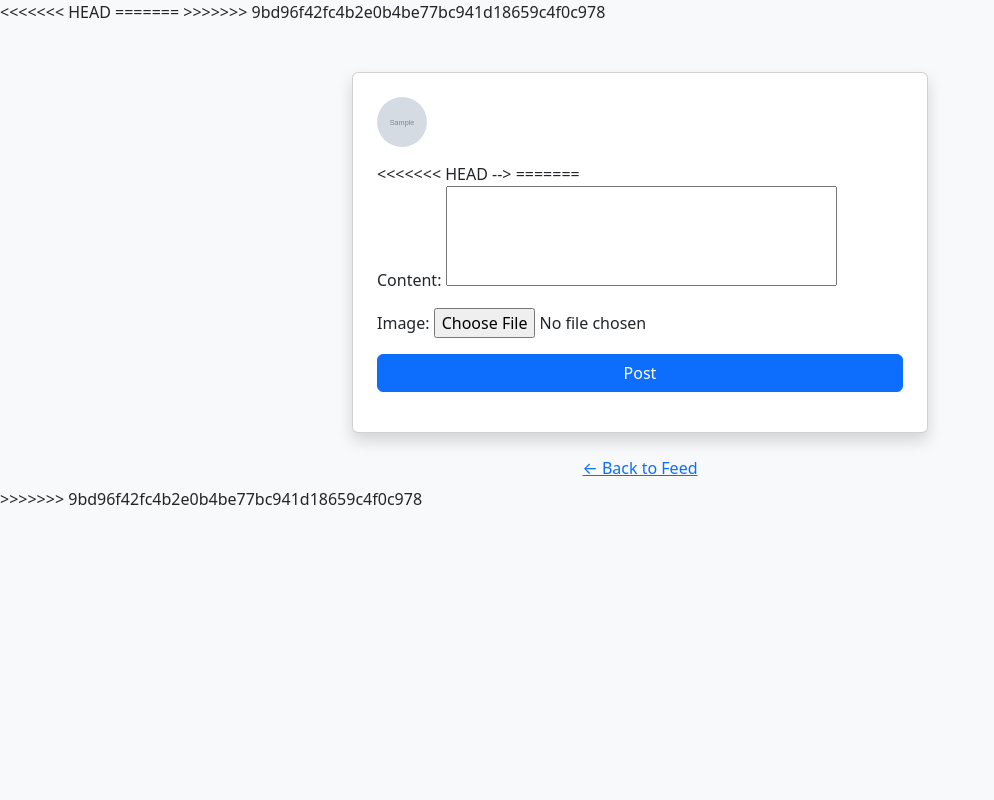
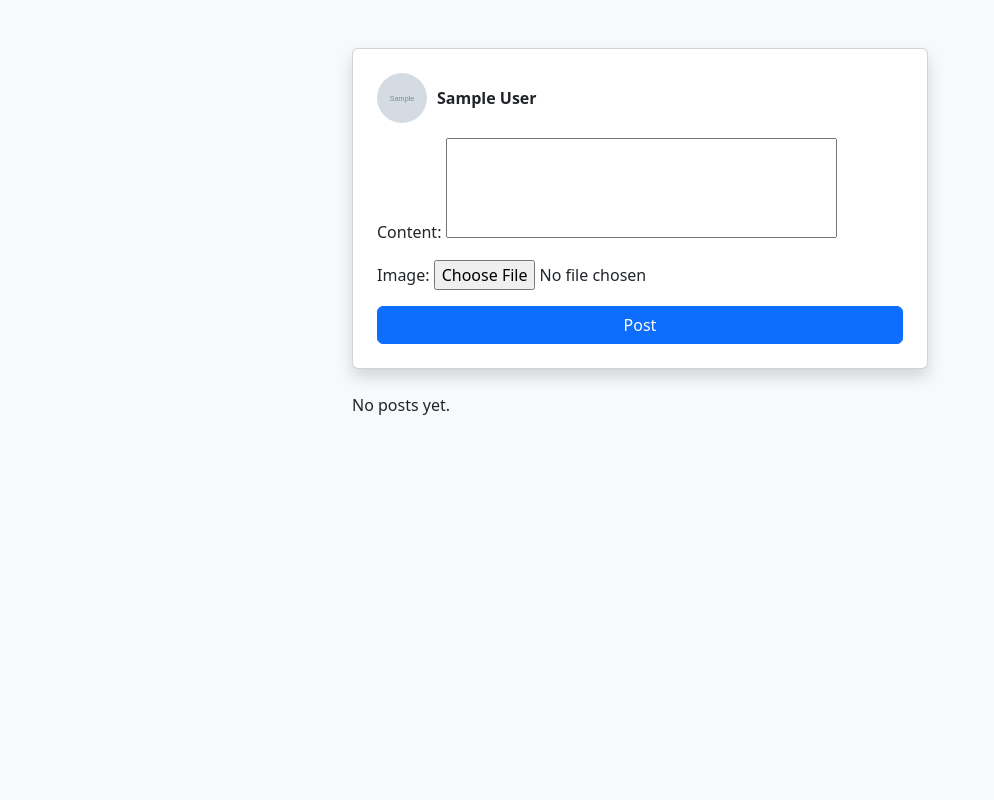
Before and after one commit to saritapatidar/saritafb, a Django app: page /post/ in a window 1280 px wide. Shown: the whole page, without its empty margins (0-994 px from the left). Run offline with Django 4.2, Linux system fonts and the light colour scheme; a user stored in the database is signed in; tables that the repository leaves empty hold one stand-in row (values such as "Sample post"); grey boxes marked "Sample" are stand-in pictures.

Commit message:
Update post.html

```diff
--- a/facebookclone/apps/fb/templates/post.html
+++ b/facebookclone/apps/fb/templates/post.html
@@ -1,8 +1,4 @@
-<<<<<<< HEAD
-
-=======
 {% load static %}
->>>>>>> 9bd96f42fc4b2e0b4be77bc941d18659c4f0c978
 <!DOCTYPE html>
 <html>
 <head>
@@ -35,27 +31,19 @@
     </style>
 </head>
 <body class="bg-light">
+
 <div class="container mt-5 post-card">
-        <div class="card shadow p-4">
+    <div class="card shadow p-4 mb-4">
         <div class="post-header">
             {% if request.user.userprofile.profile_picture %}
                 <img src="{{ request.user.userprofile.profile_picture.url }}" alt="Profile Pic">
             {% else %}
                 <img src="{% static 'default_profile.png' %}" alt="Default Pic">
             {% endif %}
-                <strong>{{ request.user.Firstname }} {{ request.user.Surname }}</strong>
+            <strong>{{ request.user.firstname }} {{ request.user.lastname }}</strong>
         </div>
 
-<<<<<<< HEAD
-    <!-- Option 1: Bootstrap Bundle with Popper -->
-    <script
-      src="https://cdn.jsdelivr.net/npm/bootstrap@5.0.0-beta3/dist/js/bootstrap.bundle.min.js"
-      integrity="sha384-JEW9xMcG8R+pH31jmWH6WWP0WintQrMb4s7ZOdauHnUtxwoG2vI5DkLtS3qm9Ekf"
-      crossorigin="anonymous"
-    ></script>
-    -->
-  </body>
-=======
+        <!-- Post creation form -->
         <form method="POST" enctype="multipart/form-data">
             {% csrf_token %}
             <div class="form-group mb-3">
@@ -72,8 +60,26 @@
         </form>
     </div>
 
-        <a href="{% url 'home' %}" class="btn btn-link mt-3 text-center d-block">← Back to Feed</a>
+    <!-- Show all posts -->
+    {% if posts %}
+        {% for item in posts %}
+            <div class="card mb-3 shadow-sm">
+                <div class="card-body">
+                    <h5 class="card-title">
+                        {{ item.user.user.firstname }} {{ item.user.user.lastname }}
+                    </h5>
+                    <p class="card-text">{{ item.content }}</p>
+                    {% if item.image %}
+                        <img src="{{ item.image.url }}" class="img-fluid rounded" alt="Post Image">
+                    {% endif %}
                 </div>
+            </div>
+        {% endfor %}
+    {% else %}
+        <p>No posts yet.</p>
+    {% endif %}
+</div>
+
+<script src="https://cdn.jsdelivr.net/npm/bootstrap@5.0.0-beta3/dist/js/bootstrap.bundle.min.js"></script>
 </body>
->>>>>>> 9bd96f42fc4b2e0b4be77bc941d18659c4f0c978
 </html>
```
Lines whose indentation alone changed are shown as unchanged.
